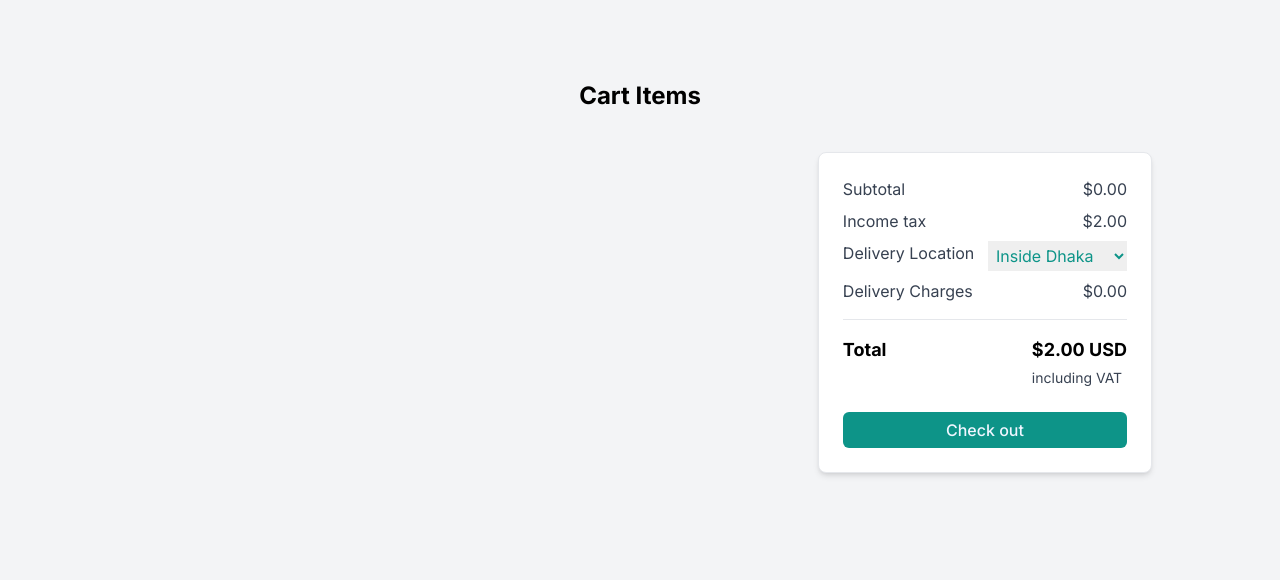
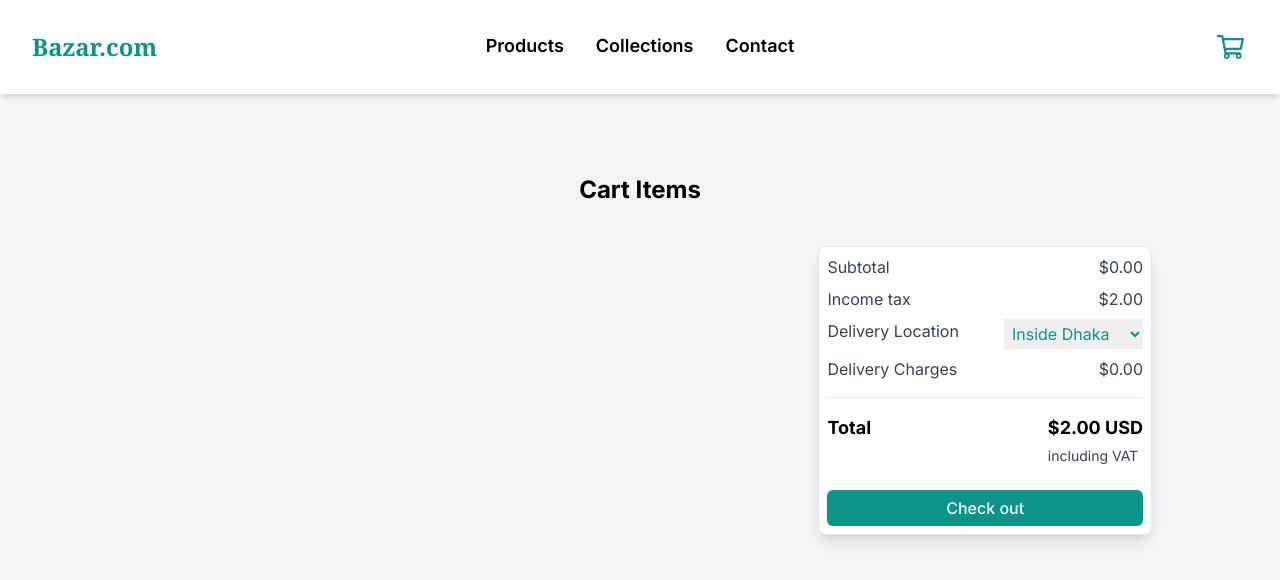
Before and after one commit to shaiadul/bazar.com, a Next.js app: page /cart in a window 1280 px wide. Shown: the top 580 px of the page. Built offline with nearby package versions, Linux system fonts and the light colour scheme.

Commit message:
responsive this site

```diff
--- a/app/cart/page.jsx
+++ b/app/cart/page.jsx
@@ -7,12 +7,13 @@ const ShoppingCart = () => {
   const [deliveryLocation, setDeliveryLocation] = useState("insideDhaka");
 
   useEffect(() => {
-    const storedCartItems = JSON.parse(localStorage.getItem("cartItems")) || [];
+    const storedCartItems =
+      JSON.parse(sessionStorage.getItem("cartItems")) || [];
     setCartItems(storedCartItems);
   }, []);
 
   useEffect(() => {
-    localStorage.setItem("cartItems", JSON.stringify(cartItems));
+    sessionStorage.setItem("cartItems", JSON.stringify(cartItems));
   }, [cartItems]);
 
   const handleQuantityChange = (productId, newQuantity) => {
@@ -34,7 +35,7 @@ const ShoppingCart = () => {
   const calculateDeliveryCharge = () => {
     const deliveryCharges = {
       insideDhaka: 0, // inside Dhaka
-      outsideDhaka: 5.99, //outside Dhaka
+      outsideDhaka: 3.00, //outside Dhaka
     };
 
     return deliveryCharges[deliveryLocation];
@@ -53,21 +54,21 @@ const ShoppingCart = () => {
     );
   };
   return (
-    <div className="h-screen bg-gray-100 pt-20">
+    <div className="h-auto md:h-fit  py-20">
       <h1 className="mb-10 text-center text-2xl font-bold">Cart Items</h1>
       <div className="mx-auto max-w-5xl justify-center px-6 md:flex md:space-x-6 xl:px-0">
         <div className="rounded-lg md:w-2/3">
           {cartItems.map((item) => (
             <div
               key={item.id}
-              className="justify-between mb-6 rounded-lg bg-white p-6 shadow-md flex items-center"
+              className="mb-6 rounded-lg bg-white p-6 shadow-md flex flex-col md:flex-row md:items-center"
             >
               <img
                 src={item.image}
                 alt="product-image"
-                className="w-full rounded-lg sm:w-40"
+                className="w-full rounded-lg sm:w-40 mb-4 md:mb-0 md:mr-4"
               />
-              <div className="sm:ml-4 sm:flex sm:w-full sm:justify-between">
+              <div className="sm:ml-4 flex flex-col sm:flex-row sm:w-full sm:justify-between">
                 <div className="mt-5 sm:mt-0">
                   <h2 className="text-lg font-bold text-gray-900">
                     {item.name}
@@ -77,9 +78,7 @@ const ShoppingCart = () => {
                 <div className="mt-4 flex justify-between sm:space-y-6 sm:mt-0 sm:block sm:space-x-6">
                   <div className="flex items-center border-gray-100">
                     <span
-                      onClick={() =>
-                        handleQuantityChange(item.id, item.quantity - 1)
-                      }
+                      onClick={() => handleQuantityChange(item.id, item.quantity - 1)}
                       className="cursor-pointer rounded-l bg-gray-100 py-1 px-3.5 duration-100 hover:bg-blue-500 hover:text-blue-50"
                     >
                       -
@@ -92,30 +91,24 @@ const ShoppingCart = () => {
                       readOnly
                     />
                     <span
-                      onClick={() =>
-                        handleQuantityChange(item.id, item.quantity + 1)
-                      }
+                      onClick={() => handleQuantityChange(item.id, item.quantity + 1)}
                       className="cursor-pointer rounded-r bg-gray-100 py-1 px-3 duration-100 hover:bg-blue-500 hover:text-blue-50"
                     >
                       +
                     </span>
                   </div>
-                  <div className="flex items-center space-x-4">
+                  <div className="flex items-center space-x-4 mt-4 md:mt-0">
                     <p className="text-sm">{item.price.toFixed(2)} $</p>
                     <svg
                       xmlns="http://www.w3.org/2000/svg"
                       fill="none"
                       viewBox="0 0 24 24"
-                      stroke-width="1.5"
+                      strokeWidth="1.5"
                       stroke="currentColor"
                       className="h-6 w-6 cursor-pointer text-red-600 hover:text-red-400 duration-300"
                       onClick={() => handleRemoveItem(item.id)}
                     >
-                      <path
-                        stroke-linecap="round"
-                        stroke-linejoin="round"
-                        d="M6 18L18 6M6 6l12 12"
-                      />
+                      <path strokeLinecap="round" strokeLinejoin="round" d="M6 18L18 6M6 6l12 12" />
                     </svg>
                   </div>
                 </div>
@@ -123,7 +116,7 @@ const ShoppingCart = () => {
             </div>
           ))}
         </div>
-        <div className="mt-6 h-full rounded-lg border bg-white p-6 shadow-md md:mt-0 md:w-1/3">
+        <div className="mt-6 md:mt-0 md:w-1/3 bg-white h-fit p-2 rounded-lg border shadow-lg">
           <div className="mb-2 flex justify-between">
             <p className="text-gray-700">Subtotal</p>
             <p className="text-gray-700">${calculateTotalPrice().toFixed(2)}</p>
@@ -145,17 +138,14 @@ const ShoppingCart = () => {
           </div>
           <div className="flex justify-between">
             <p className="text-gray-700">Delivery Charges</p>
-            <p className="text-gray-700">
-              ${calculateDeliveryCharge().toFixed(2)}
-            </p>
+            <p className="text-gray-700">${calculateDeliveryCharge().toFixed(2)}</p>
           </div>
           <hr className="my-4" />
           <div className="flex justify-between">
             <p className="text-lg font-bold">Total</p>
             <div>
               <p className="mb-1 text-lg font-bold">
-                $
-                {(
+                ${(
                   calculateTotalPrice() +
                   calculateDeliveryCharge() +
                   2.0
@@ -165,7 +155,6 @@ const ShoppingCart = () => {
               <p className="text-sm text-gray-700">including VAT</p>
             </div>
           </div>
-
           <button
             onClick={handleCheckout}
             className="mt-6 w-full rounded-md bg-teal-600 py-1.5 font-medium text-blue-50 hover:bg-teal-500 duration-500"
--- a/app/globals.css
+++ b/app/globals.css
@@ -2,26 +2,7 @@
 @tailwind components;
 @tailwind utilities;
 
-:root {
-  --foreground-rgb: 0, 0, 0;
-  --background-start-rgb: 214, 219, 220;
-  --background-end-rgb: 255, 255, 255;
+body {
+  font-family: "Nunito", sans-serif;
+  background-color: #F3F4F6;
 }
-
-@media (prefers-color-scheme: dark) {
-  :root {
-    --foreground-rgb: silver;
-    --background-start-rgb: rgb(173, 163, 163);
-    --background-end-rgb: black;
-  }
-}
-
-body {
-  color: rgb(var(--foreground-rgb));
-  background: linear-gradient(
-      to bottom,
-      transparent,
-      rgb(var(--background-end-rgb))
-    )
-    rgb(var(--background-start-rgb));
-}
--- a/app/layout.js
+++ b/app/layout.js
@@ -1,6 +1,7 @@
 import { Inter } from "next/font/google";
 import "./globals.css";
 import { CartProvider } from "./context/cart";
+import NavBarTop from "@/components/navigation";
 
 
 const inter = Inter({ subsets: ["latin"] });
@@ -14,7 +15,10 @@ export default function RootLayout({ children }) {
   return (
     <html lang="en">
       <body className={inter.className}>
-        <CartProvider>{children}</CartProvider>
+        <CartProvider>
+          <NavBarTop />
+          {children}
+          </CartProvider>
       </body>
     </html>
   );
--- a/app/page.js
+++ b/app/page.js
@@ -1,8 +1,9 @@
+import Loading from "@/components/loading";
 import Products from "./product";
 
 export default function Home() {
   return (
-    <main className="bg-gray-100">
+    <main className="bg-gray-100 h-full">
       <Products />
     </main>
   );
--- a/components/card/index.jsx
+++ b/components/card/index.jsx
@@ -55,16 +55,15 @@ const Card = ({ product }) => {
           <span className="text-sm text-red-700">00% off</span>
         </div>
         <div className="flex justify-between items-center pt-3 pb-2">
-          <Link
-            href="/cart"
+          <button
             className="px-4 py-2 bg-teal-600 hover:bg-teal-500 text-center text-sm text-white rounded duration-300"
             onClick={addToCart}
           >
             Add to Cart
-          </Link>
+          </button>
 
           <a
-            href="#"
+            href=""
             title="Add to Favorites"
             className={`${
               isFavorite ? "text-red-600" : "text-gray-500"
--- /dev/null
+++ b/components/loading/Loader.jsx
@@ -0,0 +1,22 @@
+import React from "react";
+
+const Loader = () => {
+  return (
+    <div className="py-4 rounded shadow-md w-60 sm:w-80 animate-pulse bg-gray-100">
+      <div className="flex p-4 space-x-4 sm:px-8">
+        <div className="flex-shrink-0 w-16 h-16 rounded-full bg-gray-400"></div>
+        <div className="flex-1 py-2 space-y-4">
+          <div className="w-full h-3 rounded bg-gray-400"></div>
+          <div className="w-5/6 h-3 rounded bg-gray-400"></div>
+        </div>
+      </div>
+      <div className="p-4 space-y-4 sm:px-8">
+        <div className="w-full h-4 rounded bg-gray-400"></div>
+        <div className="w-full h-4 rounded bg-gray-400"></div>
+        <div className="w-3/4 h-4 rounded bg-gray-400"></div>
+      </div>
+    </div>
+  );
+};
+
+export default Loader;
--- /dev/null
+++ b/components/loading/index.jsx
@@ -0,0 +1,19 @@
+import React from "react";
+import Loader from "./Loader";
+
+const Loading = () => {
+  return (
+    <section className="container mx-auto grid grid-cols-1 md:grid-cols-4 justify-between items-center gap-5">
+      <Loader />
+      <Loader />
+      <Loader />
+      <Loader />
+      <Loader />
+      <Loader />
+      <Loader />
+      <Loader />
+    </section>
+  );
+};
+
+export default Loading;
--- /dev/null
+++ b/components/navigation/index.jsx
@@ -0,0 +1,52 @@
+import Link from "next/link";
+import React from "react";
+
+const NavBarTop = () => {
+  return (
+    <header class="header top-0 bg-white shadow-md flex items-center justify-between px-8 py-4">
+      {/* <!-- logo --> */}
+      <h1 class="w-3/12">
+        <Link href="/">
+          <h1 className="text-2xl text-teal-600 font-serif font-bold">Bazar.com</h1>
+        </Link>
+      </h1>
+
+      <nav class="nav font-semibold text-lg hidden md:block">
+        <ul class="flex items-center">
+          <li class="p-4 border-b-2 border-teal-600 border-opacity-0 hover:border-opacity-100 hover:text-teal-600 duration-200 cursor-pointer">
+            <Link href="">Products</Link>
+          </li>
+          <li class="p-4 border-b-2 border-teal-600 border-opacity-0 hover:border-opacity-100 hover:text-teal-600 duration-200 cursor-pointer">
+            <Link href="">Collections</Link>
+          </li>
+          <li class="p-4 border-b-2 border-teal-600 border-opacity-0 hover:border-opacity-100 hover:text-teal-600 duration-200 cursor-pointer">
+            <Link href="">Contact</Link>
+          </li>
+        </ul>
+      </nav>
+
+      <div class="w-3/12 flex justify-end">
+        <Link href="/cart">
+          <svg
+            class="h-8 p-1 hover:text-teal-500 text-teal-600 duration-200"
+            aria-hidden="true"
+            focusable="false"
+            data-prefix="far"
+            data-icon="shopping-cart"
+            role="img"
+            xmlns="http://www.w3.org/2000/svg"
+            viewBox="0 0 576 512"
+          >
+            <path
+              fill="currentColor"
+              d="M551.991 64H144.28l-8.726-44.608C133.35 8.128 123.478 0 112 0H12C5.373 0 0 5.373 0 12v24c0 6.627 5.373 12 12 12h80.24l69.594 355.701C150.796 415.201 144 430.802 144 448c0 35.346 28.654 64 64 64s64-28.654 64-64a63.681 63.681 0 0 0-8.583-32h145.167a63.681 63.681 0 0 0-8.583 32c0 35.346 28.654 64 64 64 35.346 0 64-28.654 64-64 0-18.136-7.556-34.496-19.676-46.142l1.035-4.757c3.254-14.96-8.142-29.101-23.452-29.101H203.76l-9.39-48h312.405c11.29 0 21.054-7.869 23.452-18.902l45.216-208C578.695 78.139 567.299 64 551.991 64zM208 472c-13.234 0-24-10.766-24-24s10.766-24 24-24 24 10.766 24 24-10.766 24-24 24zm256 0c-13.234 0-24-10.766-24-24s10.766-24 24-24 24 10.766 24 24-10.766 24-24 24zm23.438-200H184.98l-31.31-160h368.548l-34.78 160z"
+              class=""
+            ></path>
+          </svg>
+        </Link>
+      </div>
+    </header>
+  );
+};
+
+export default NavBarTop;
```
Also changed, not shown: app/product/index.jsx (+10 -9 lines).
